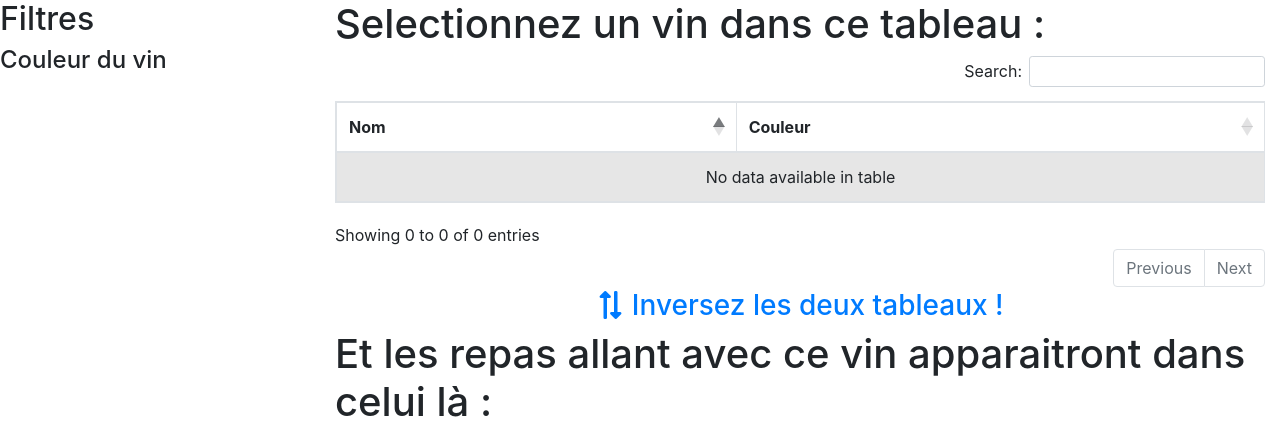
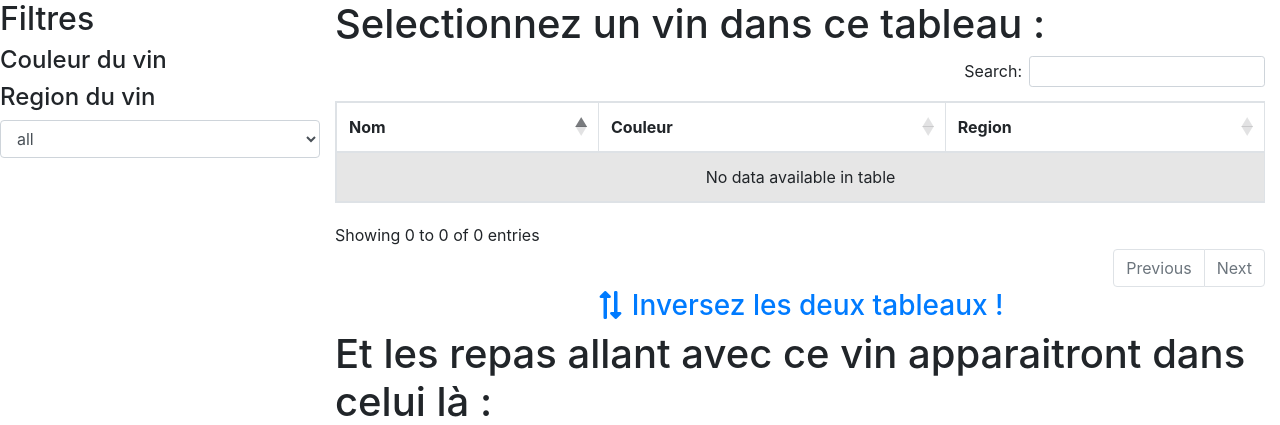
Before and after one commit to ripoul/Leclerc-Vins, a Django app: page /vins/ in a window 1280 px wide. Shown: the top 425 px of the page. Run offline with Django 3.2, Linux system fonts and the light colour scheme; data that the repository does not hold is empty; some libraries are stand-ins or nearby versions.

Commit message:
add region filter

```diff
--- a/leclerc_vins/vins/admin.py
+++ b/leclerc_vins/vins/admin.py
@@ -4,8 +4,9 @@ from __future__ import unicode_literals
 from django.contrib import admin
 
 # Register your models here.
-from .models import Vin, Repas, CouleurVin
+from .models import Vin, Repas, CouleurVin, Region
 
 admin.site.register(Vin)
 admin.site.register(Repas)
 admin.site.register(CouleurVin)
+admin.site.register(Region)
--- a/leclerc_vins/vins/serializers.py
+++ b/leclerc_vins/vins/serializers.py
@@ -1,6 +1,11 @@
 # -*- coding: utf-8 -*-
 from rest_framework import serializers
-from .models import Vin, CouleurVin, Repas
+from .models import Vin, CouleurVin, Repas, Region
+
+class RegionSerializer(serializers.ModelSerializer):
+    class Meta:
+        model = Region
+        fields = '__all__'
 
 class RepasSerializer(serializers.ModelSerializer):
     class Meta:
@@ -14,7 +19,8 @@ class CouleurVinSerializer(serializers.ModelSerializer):
 
 class VinSerializer(serializers.ModelSerializer):
     Couleur = CouleurVinSerializer(read_only=True)
+    Region = RegionSerializer(read_only=True)
 
     class Meta:
         model = Vin
-        fields = ('id', 'Nom', 'Couleur')
+        fields = ('id', 'Nom', 'Couleur', 'Region')
--- a/leclerc_vins/vins/static/vins/index.js
+++ b/leclerc_vins/vins/static/vins/index.js
@@ -7,7 +7,8 @@ $(document).ready(function() {
         },
         columns: [
             { data: "Nom" },
-            { data: "Couleur.couleur" }
+            { data: "Couleur.couleur" },
+            { data: "Region.Nom" }
         ],
         select: true,
         "language": {
@@ -51,4 +52,12 @@ $(document).ready(function() {
             var filteredData = vinTable.columns(1).search(couleur).draw();
         }
     });
+
+    $( ".region" ).change(function() {
+        if(this.value=='all'){
+            var filteredData = vinTable.columns(2).search('').draw();
+        }else{
+            var filteredData = vinTable.columns(2).search(this.value).draw();
+        }
+    });
 });
--- a/leclerc_vins/vins/templates/vins/index.html
+++ b/leclerc_vins/vins/templates/vins/index.html
@@ -32,15 +32,24 @@
                     <h4>Couleur du vin</h4>
                 </div>
                 <div class="row">
-                    {% for d in data %}
+                    {% for couleur in couleurs %}
                         <div class="col-md-3 couleur" align="center" >
-                            <img src="{{d.photo}}" alt="{{d.couleur}}">
+                            <img src="{{couleur.photo}}" alt="{{couleur.couleur}}">
                             <div class="text-center">
-                                {{d.couleur}}
+                                {{couleur.couleur}}
                             </div>
                         </div>
                     {% endfor %}
                 </div>
+                <div class="row">
+                        <h4>Region du vin</h4>
+                        <select class="form-control region">
+                            <option value="all">all</option>
+                            {% for region in regions %}
+                                <option value="{{region.Nom}}">{{region.Nom}}</option>
+                            {% endfor %}
+                        </select>
+                    </div>
             </div>
             <div class="col-md-9">
                 <h1>Selectionnez un vin dans ce tableau : </h1>
@@ -49,6 +58,7 @@
                         <tr>
                             <th>Nom</th>
                             <th>Couleur</th>
+                            <th>Region</th>
                         </tr>
                     </thead>
                 </table>
--- a/leclerc_vins/vins/views.py
+++ b/leclerc_vins/vins/views.py
@@ -4,10 +4,10 @@ from __future__ import unicode_literals
 from django.shortcuts import render
 
 # Create your views here.
-from .models import Vin, CouleurVin, Repas
+from .models import Vin, CouleurVin, Repas, Region
 from django.http import HttpResponse
 from django.core import serializers
-from .serializers import VinSerializer, RepasSerializer, CouleurVinSerializer
+from .serializers import VinSerializer, RepasSerializer, CouleurVinSerializer, RegionSerializer
 from rest_framework.renderers import JSONRenderer
 
 import json
@@ -15,8 +15,16 @@ import json
 def index(request):
     instance = CouleurVin.objects.all()
     serializer = CouleurVinSerializer(instance, many=True)
-    myjson = JSONRenderer().render(serializer.data)
-    data = {'data':json.loads(myjson.decode('utf-8'))}
+    couleurJSON = JSONRenderer().render(serializer.data)
+
+    instance = Region.objects.all()
+    serializer = RegionSerializer(instance, many=True)
+    regionJSON = JSONRenderer().render(serializer.data)
+
+    data = {
+        'couleurs':json.loads(couleurJSON.decode('utf-8')),
+        'regions':json.loads(regionJSON.decode('utf-8'))
+    }
     return render(request, 'vins/index.html', data)
 
 def repas(request):
```
Also changed, not shown: leclerc_vins/vins/models.py (+7 -2 lines).
